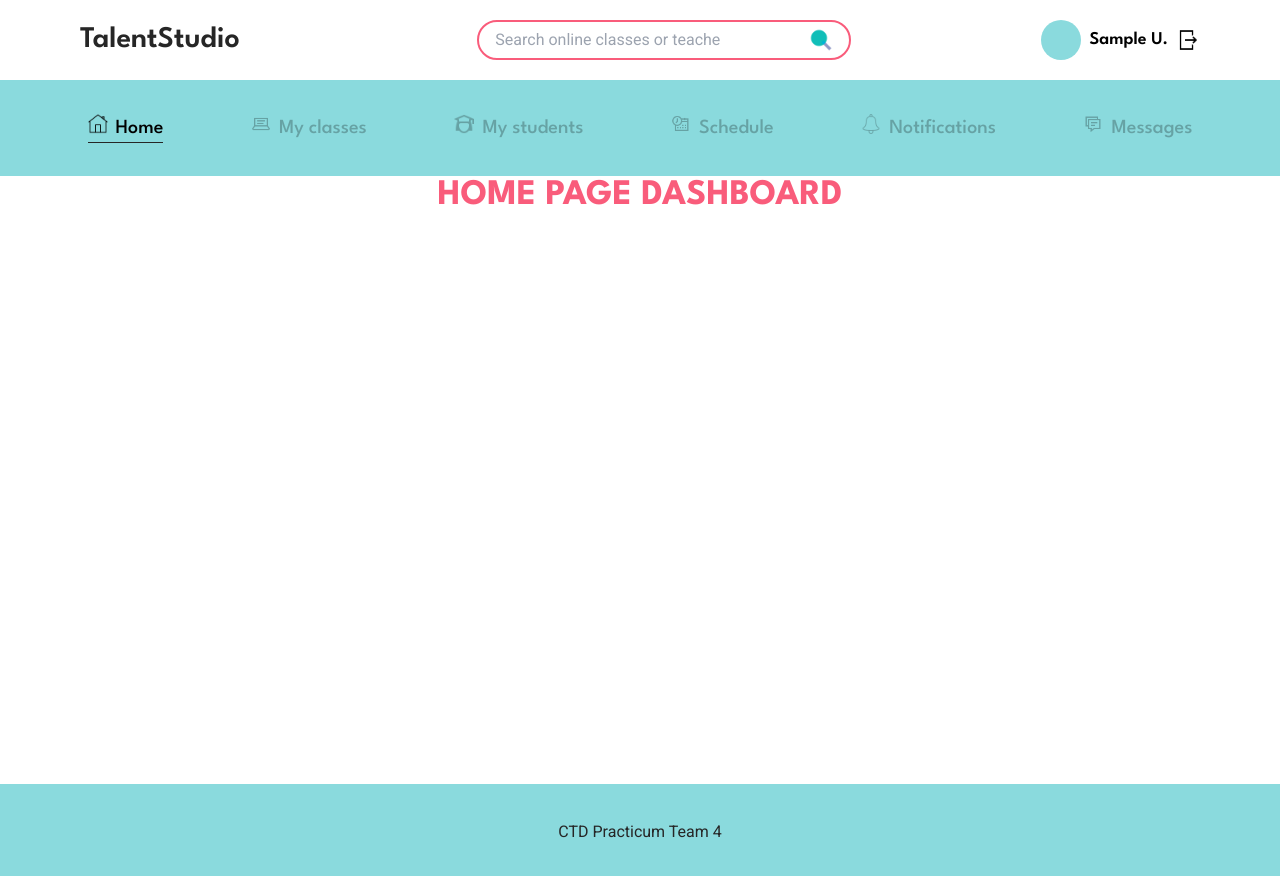
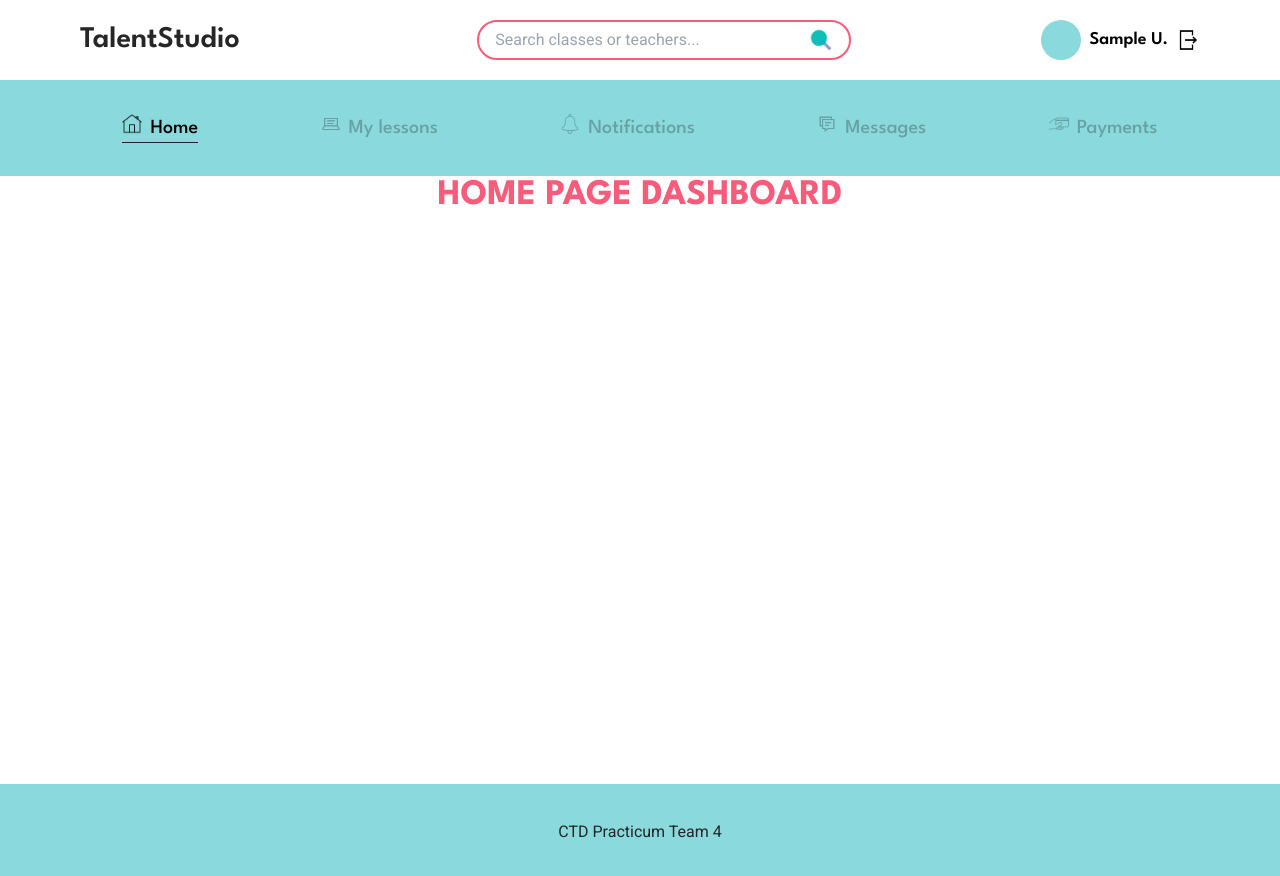
Before and after one commit to Code-the-Dream-School/gg-pac-team4-front, a React (Vite) app: page /dashboard in a window 1280 px wide. Shown: the top 876 px of the page. Built offline with nearby package versions, Linux system fonts and the light colour scheme; sample sign-in values are in the browser's storage.

Commit message:
move teacher and student dashboard nav into several components

```diff
--- a/src/AppRoutes.jsx
+++ b/src/AppRoutes.jsx
@@ -1,6 +1,7 @@
 import { BrowserRouter, Route, Routes } from 'react-router-dom';
 import {
   EditProfile,
+  Home,
   Messages,
   Notifications,
   StudentLessons,
@@ -35,6 +36,7 @@ const AppRoutes = () => {
             <Route path="/register" element={<Register />} />
             <Route element={<PrivateRoute />}>
               <Route path="/dashboard" element={<Dashboard />}>
+                <Route path="profile" element={<Home />} />
                 <Route path="edit-profile" element={<EditProfile />} />
                 <Route path="teacher-classes" element={<TeacherClasses />} />
                 <Route path="teacher-add-class" element={<TeacherNewClassForm />} />
--- a/src/components/layouts/Header.jsx
+++ b/src/components/layouts/Header.jsx
@@ -22,7 +22,7 @@ const Header = () => {
     const register = () => navigate("/register");
 
     return (
-        <header className="h-20 w-full flex items-center px-20 justify-between">
+        <header className="h-20 w-full flex items-center px-4 lg:px-20 justify-between">
             <Link className="text-black font-spartan font-semibold text-xl sm:text-3xl w-1/3" to="/">TalentStudio</Link>
             <DesktopNav onSearch={search} onLogin={login} onJoin={register} stateSearch={isSearch} stateLogin={isLoginBtn} stateJoin={isJoinBtn}/>
             <MobileNav onSearch={search} onLogin={login} onJoin={register} stateSearch={isSearch} stateLogin={isLoginBtn} stateJoin={isJoinBtn}/>
--- a/src/components/navbars/DashboardNav.jsx
+++ b/src/components/navbars/DashboardNav.jsx
@@ -1,59 +1,12 @@
-import Classes from "../../assets/icons/classes.png";
-import Home from "../../assets/icons/home.png";
-import Lesson from "../../assets/icons/lessons.png";
-import Messages from "../../assets/icons/messages.png";
-import { NavLink } from "react-router-dom";
-import Notification from "../../assets/icons/notification.png";
-import Payment from "../../assets/icons/payment.png";
-import Schedule from "../../assets/icons/schedule.png";
-import Student from "../../assets/icons/student.png";
+import DashboardNavStudent from "./DashboardNavStudent";
+import DashboardNavTeacher from "./DashboardNavTeacher";
+import { useAuth } from "../../AuthProvider";
 
 const DashboardNav = () => {
-    const navbarItemsTeacher = [
-        { src: Home, text: "Home", link: "" },
-        { src: Classes, text: "My classes", link: "teacher-classes" },
-        { src: Student, text: "My students", link: "teacher-students" },
-        { src: Schedule, text: "Schedule", link: "teacher-schedule" },
-        { src: Notification, text: "Notifications", link: "notifications" },
-        { src: Messages, text: "Messages", link: "messages" },
-    ];
-
-    const navbarItemsStudent = [
-        { text: "Home", link: "" },
-        { text: "My lessons", link: "student-lessons" },
-        { text: "Notifications", link: "notifications" },
-        { text: "Messages", link: "messages" },
-        { text: "Payments", link: "student-payments" },
-    ];
-
-    const navbarTeacher = navbarItemsTeacher.map(({src, text, link}, index) => {
-        return(
-            <NavLink to={link} key={index} className={({ isActive }) =>
-                isActive
-                    ? "flex gap-2 font-spartan text-xl font-medium border-b border-black"
-                    : "flex gap-2 font-spartan text-xl font-medium border-b border-lightGreen opacity-25"
-               }>
-                <img className="h-5" src={src} alt={text}/>
-                {text}
-            </NavLink>
-        );
-    });
-
-//     <NavLink to={link} key={index} className="flex gap-2 font-spartan text-xl font-medium">
-//     <img className="h-5" src={src}/>
-//     {text}
-// </NavLink>
-
-    const navbarStudent = navbarItemsStudent.map(({text, link}, index) => {
-        return(
-            <NavLink to={link} key={index}>{text}</NavLink>
-        );
-    });
-
+    const {userData} = useAuth();
     return (
-        <div className="h-24 w-full bg-lightGreen flex flex-wrap justify-evenly items-center">
-            {navbarTeacher}
-            {/* {navbarStudent} */}
+        <div className="h-16 md:h-24 w-full bg-lightGreen flex flex-wrap justify-evenly items-center">
+            {userData.role === 'teacher' ? <DashboardNavTeacher/> : <DashboardNavStudent/>}
         </div>
     )
 };
--- /dev/null
+++ b/src/components/navbars/DashboardNavStudent.jsx
@@ -0,0 +1,37 @@
+import Home from '../../assets/icons/home.png';
+import Lesson from '../../assets/icons/lessons.png';
+import Messages from '../../assets/icons/messages.png';
+import { NavLink } from 'react-router-dom';
+import Notification from '../../assets/icons/notification.png';
+import Payment from '../../assets/icons/payment.png';
+
+const DashboardNavStudent = () => {
+  const navbarItemsStudent = [
+    { src: Home, text: 'Home', link: '' },
+    { src: Lesson, text: 'My lessons', link: 'student-lessons' },
+    { src: Notification, text: 'Notifications', link: 'notifications' },
+    { src: Messages, text: 'Messages', link: 'messages' },
+    { src: Payment, text: 'Payments', link: 'student-payments' },
+  ];
+
+  return (
+    <>
+      {navbarItemsStudent.map(({ src, text, link }, index) => (
+        <NavLink
+          to={link}
+          key={index}
+          className={({ isActive }) =>
+            isActive
+              ? 'flex gap-2 font-spartan text-sm md:text-xl font-medium border-b border-black'
+              : 'flex gap-2 font-spartan text-sm md:text-xl font-medium border-b border-lightGreen opacity-25'
+          }
+        >
+          <img className="h-3 md:h-5" src={src} alt={`${text} icon`} />
+          {text}
+        </NavLink>
+      ))}
+    </>
+  );
+};
+
+export default DashboardNavStudent;
--- /dev/null
+++ b/src/components/navbars/DashboardNavTeacher.jsx
@@ -0,0 +1,39 @@
+import Classes from '../../assets/icons/classes.png';
+import Home from '../../assets/icons/home.png';
+import Messages from '../../assets/icons/messages.png';
+import { NavLink } from 'react-router-dom';
+import Notification from '../../assets/icons/notification.png';
+import Schedule from '../../assets/icons/schedule.png';
+import Student from '../../assets/icons/student.png';
+
+const DashboardNavTeacher = () => {
+  const navbarItemsTeacher = [
+    { src: Home, text: 'Home', link: 'profile' },
+    { src: Classes, text: 'My classes', link: 'teacher-classes' },
+    { src: Student, text: 'My students', link: 'teacher-students' },
+    { src: Schedule, text: 'Schedule', link: 'teacher-schedule' },
+    { src: Notification, text: 'Notifications', link: 'notifications' },
+    { src: Messages, text: 'Messages', link: 'messages' },
+  ];
+
+  return (
+    <>
+      {navbarItemsTeacher.map(({ src, text, link }, index) => (
+        <NavLink
+          to={link}
+          key={index}
+          className={({ isActive }) =>
+            isActive
+              ? 'flex gap-2 font-spartan text-sm md:text-xl font-medium border-b border-black'
+              : 'flex gap-2 font-spartan text-sm md:text-xl font-medium border-b border-lightGreen opacity-25'
+          }
+        >
+          <img className="h-3 md:h-5" src={src} alt={`${text} icon`} />
+          {text}
+        </NavLink>
+      ))}
+    </>
+  );
+};
+
+export default DashboardNavTeacher;
--- a/src/components/navbars/DesktopNav.jsx
+++ b/src/components/navbars/DesktopNav.jsx
@@ -10,7 +10,7 @@ const DesktopNav = ({ onSearch, onLogin, onJoin, stateSearch, stateLogin, stateJ
             {
                 stateSearch
                     ? <form className="border-2 border-red rounded-full h-10 w-2/4 flex justify-between items-center px-4 ml-6 gap-1">
-                        <input className='focus:outline-none w-2/3' aria-label="Search" placeholder="Search online classes or teachers..." />
+                        <input className='focus:outline-none w-2/3' aria-label="Search" placeholder="Search classes or teachers..." />
                         <button onClick={onSearch} aria-label="Search"><img src={searchIcon} className="h-6" alt="search icon" /></button>
                     </form>
                     : <div></div>
```
